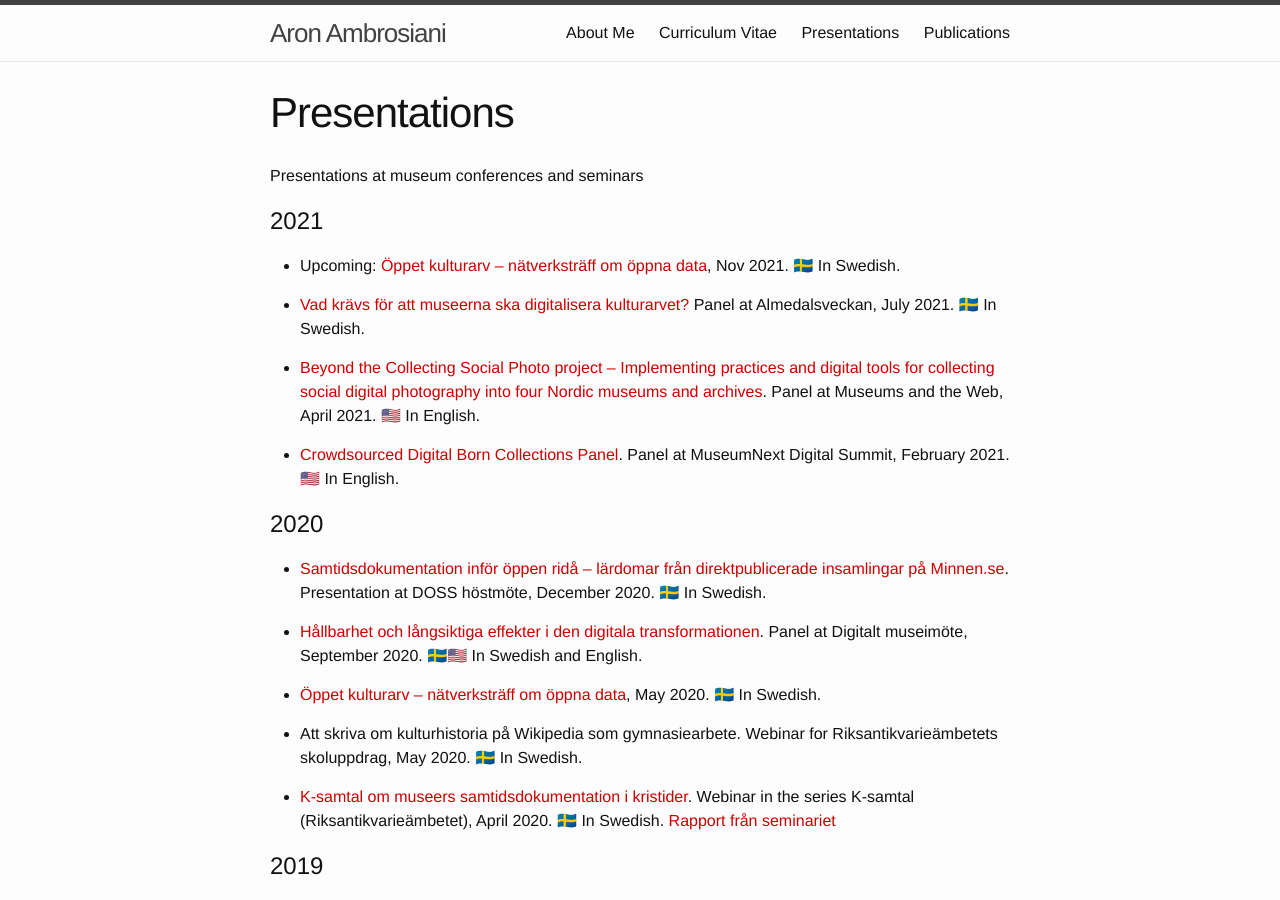
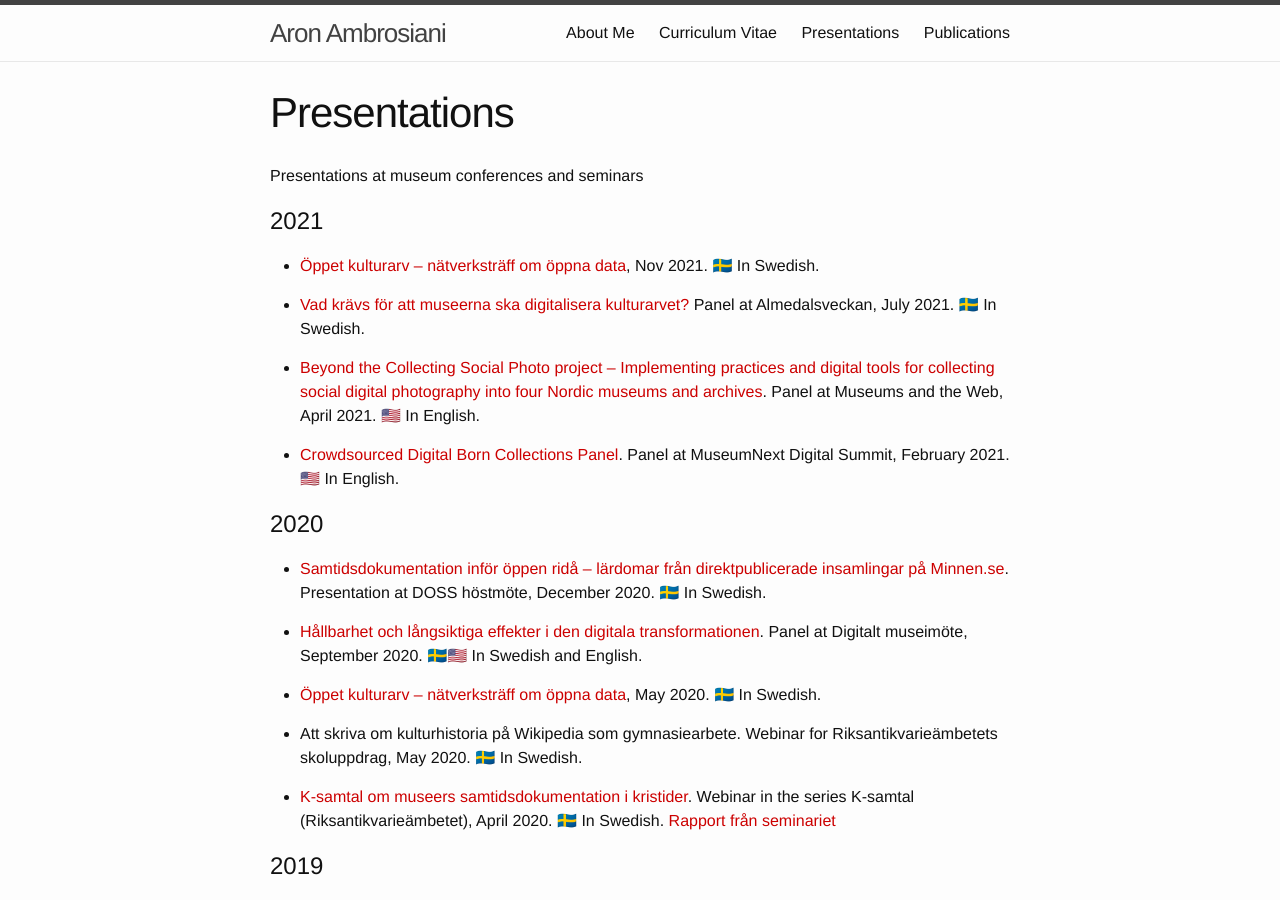
Before and after one commit to Ambrosiani/blogtest, a Jekyll site: the page built from presentations.md, in a window 1280 px wide and 900 px high. Built offline with Jekyll 4.4.1, drawn with Linux system fonts in a browser that asks for light colours.

Commit message:
Update presentations.md

```diff
--- a/presentations.md
+++ b/presentations.md
@@ -8,7 +8,7 @@ Presentations at museum conferences and seminars
 
 # 2021
 
-* Upcoming: [Öppet kulturarv – nätverksträff om öppna data](https://www.digisam.se/oppet-kulturarv-natverkstraff-om-oppna-data/), Nov 2021. 🇸🇪 In Swedish.
+* [Öppet kulturarv – nätverksträff om öppna data](https://www.digisam.se/oppet-kulturarv-natverkstraff-om-oppna-data/), Nov 2021. 🇸🇪 In Swedish.
 
 * [Vad krävs för att museerna ska digitalisera kulturarvet?](https://www.almedalsveckanplay.info/62052) Panel at Almedalsveckan, July 2021. 🇸🇪 In Swedish.
 
```
